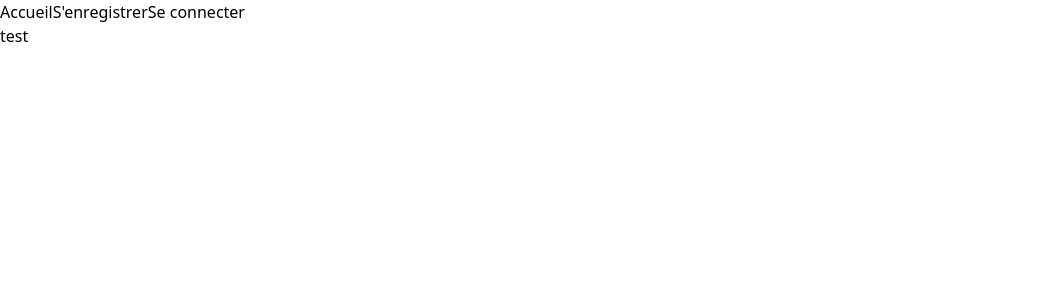
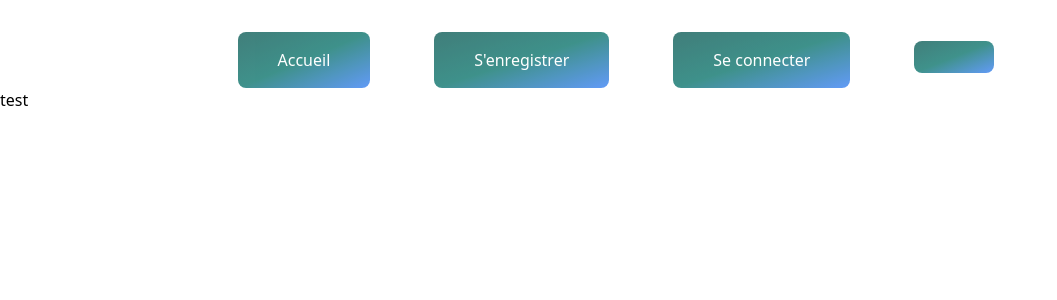
Before and after one commit to MaurrouViff/phasmo-site, a PHP site: page / in a window 1280 px wide. Shown: the top 300 px of the page, without its empty margins (0-1057 px from the left). Run offline with PHP 8.4, Linux system fonts and the light colour scheme.

Commit message:
Ajout du css via tailwind

```diff
--- a/css/font.css
+++ /dev/null
@@ -1,3 +0,0 @@
-* {
-    font-family: Poppings, sans-serif;
-}
--- a/css/output.css
+++ b/css/output.css
@@ -1,5 +1,5 @@
 /*
-! tailwindcss v3.4.4 | MIT License | https://tailwindcss.com
+! tailwindcss v3.4.3 | MIT License | https://tailwindcss.com
 */
 
 /*
@@ -44,7 +44,7 @@ html,
   -moz-tab-size: 4;
   /* 3 */
   -o-tab-size: 4;
-     tab-size: 4;
+  tab-size: 4;
   /* 3 */
   font-family: ui-sans-serif, system-ui, sans-serif, "Apple Color Emoji", "Segoe UI Emoji", "Segoe UI Symbol", "Noto Color Emoji";
   /* 4 */
@@ -89,7 +89,7 @@ Add the correct text decoration in Chrome, Edge, and Safari.
 
 abbr:where([title]) {
   -webkit-text-decoration: underline dotted;
-          text-decoration: underline dotted;
+  text-decoration: underline dotted;
 }
 
 /*
@@ -554,22 +554,237 @@ video {
   --tw-contain-style:  ;
 }
 
+.container {
+  width: 100%;
+}
+
+@media (min-width: 640px) {
+  .container {
+    max-width: 640px;
+  }
+}
+
+@media (min-width: 768px) {
+  .container {
+    max-width: 768px;
+  }
+}
+
+@media (min-width: 1024px) {
+  .container {
+    max-width: 1024px;
+  }
+}
+
+@media (min-width: 1280px) {
+  .container {
+    max-width: 1280px;
+  }
+}
+
+@media (min-width: 1536px) {
+  .container {
+    max-width: 1536px;
+  }
+}
+
 .m-0 {
   margin: 0px;
+}
+
+.m-2 {
+  margin: 0.5rem;
+}
+
+.mr-12 {
+  margin-right: 3rem;
+}
+
+.mt-16 {
+  margin-top: 4rem;
+}
+
+.mt-12 {
+  margin-top: 3rem;
+}
+
+.mt-10 {
+  margin-top: 2.5rem;
+}
+
+.mt-8 {
+  margin-top: 2rem;
+}
+
+.inline-block {
+  display: inline-block;
 }
 
 .flex {
   display: flex;
 }
 
+.h-1 {
+  height: 0.25rem;
+}
+
+.h-1\.5 {
+  height: 0.375rem;
+}
+
+.min-h-12 {
+  min-height: 3rem;
+}
+
+.min-h-20 {
+  min-height: 5rem;
+}
+
+.min-h-full {
+  min-height: 100%;
+}
+
+.min-h-96 {
+  min-height: 24rem;
+}
+
+.min-h-screen {
+  min-height: 100vh;
+}
+
+.min-h-svh {
+  min-height: 100svh;
+}
+
 .grow {
   flex-grow: 1;
+}
+
+.list-none {
+  list-style-type: none;
 }
 
 .flex-col {
   flex-direction: column;
 }
 
+.items-center {
+  align-items: center;
+}
+
+.justify-center {
+  justify-content: center;
+}
+
+.justify-between {
+  justify-content: space-between;
+}
+
+.gap-16 {
+  gap: 4rem;
+}
+
+.rounded-lg {
+  border-radius: 0.5rem;
+}
+
+.border-0 {
+  border-width: 0px;
+}
+
+.bg-emerald-300 {
+  --tw-bg-opacity: 1;
+  background-color: rgb(110 231 183 / var(--tw-bg-opacity));
+}
+
+.bg-emerald-200 {
+  --tw-bg-opacity: 1;
+  background-color: rgb(167 243 208 / var(--tw-bg-opacity));
+}
+
+.bg-emerald-900 {
+  --tw-bg-opacity: 1;
+  background-color: rgb(6 78 59 / var(--tw-bg-opacity));
+}
+
+.bg-emerald-400 {
+  --tw-bg-opacity: 1;
+  background-color: rgb(52 211 153 / var(--tw-bg-opacity));
+}
+
+.bg-gradient-to-br {
+  background-image: linear-gradient(to bottom right, var(--tw-gradient-stops));
+}
+
+.from-teal-800 {
+  --tw-gradient-from: #115e59 var(--tw-gradient-from-position);
+  --tw-gradient-to: rgb(17 94 89 / 0) var(--tw-gradient-to-position);
+  --tw-gradient-stops: var(--tw-gradient-from), var(--tw-gradient-to);
+}
+
+.via-teal-700 {
+  --tw-gradient-to: rgb(15 118 110 / 0)  var(--tw-gradient-to-position);
+  --tw-gradient-stops: var(--tw-gradient-from), #0f766e var(--tw-gradient-via-position), var(--tw-gradient-to);
+}
+
+.to-blue-500 {
+  --tw-gradient-to: #3b82f6 var(--tw-gradient-to-position);
+}
+
 .p-0 {
   padding: 0px;
 }
+
+.px-10 {
+  padding-left: 2.5rem;
+  padding-right: 2.5rem;
+}
+
+.py-4 {
+  padding-top: 1rem;
+  padding-bottom: 1rem;
+}
+
+.px-6 {
+  padding-left: 1.5rem;
+  padding-right: 1.5rem;
+}
+
+.text-center {
+  text-align: center;
+}
+
+.font-serif {
+  font-family: ui-serif, Georgia, Cambria, "Times New Roman", Times, serif;
+}
+
+.text-white {
+  --tw-text-opacity: 1;
+  color: rgb(255 255 255 / var(--tw-text-opacity));
+}
+
+.no-underline {
+  text-decoration-line: none;
+}
+
+.opacity-80 {
+  opacity: 0.8;
+}
+
+.transition-opacity {
+  transition-property: opacity;
+  transition-timing-function: cubic-bezier(0.4, 0, 0.2, 1);
+  transition-duration: 150ms;
+}
+
+.duration-300 {
+  transition-duration: 300ms;
+}
+
+.ease-in-out {
+  transition-timing-function: cubic-bezier(0.4, 0, 0.2, 1);
+}
+
+.hover\:opacity-100:hover {
+  opacity: 1;
+}
```
